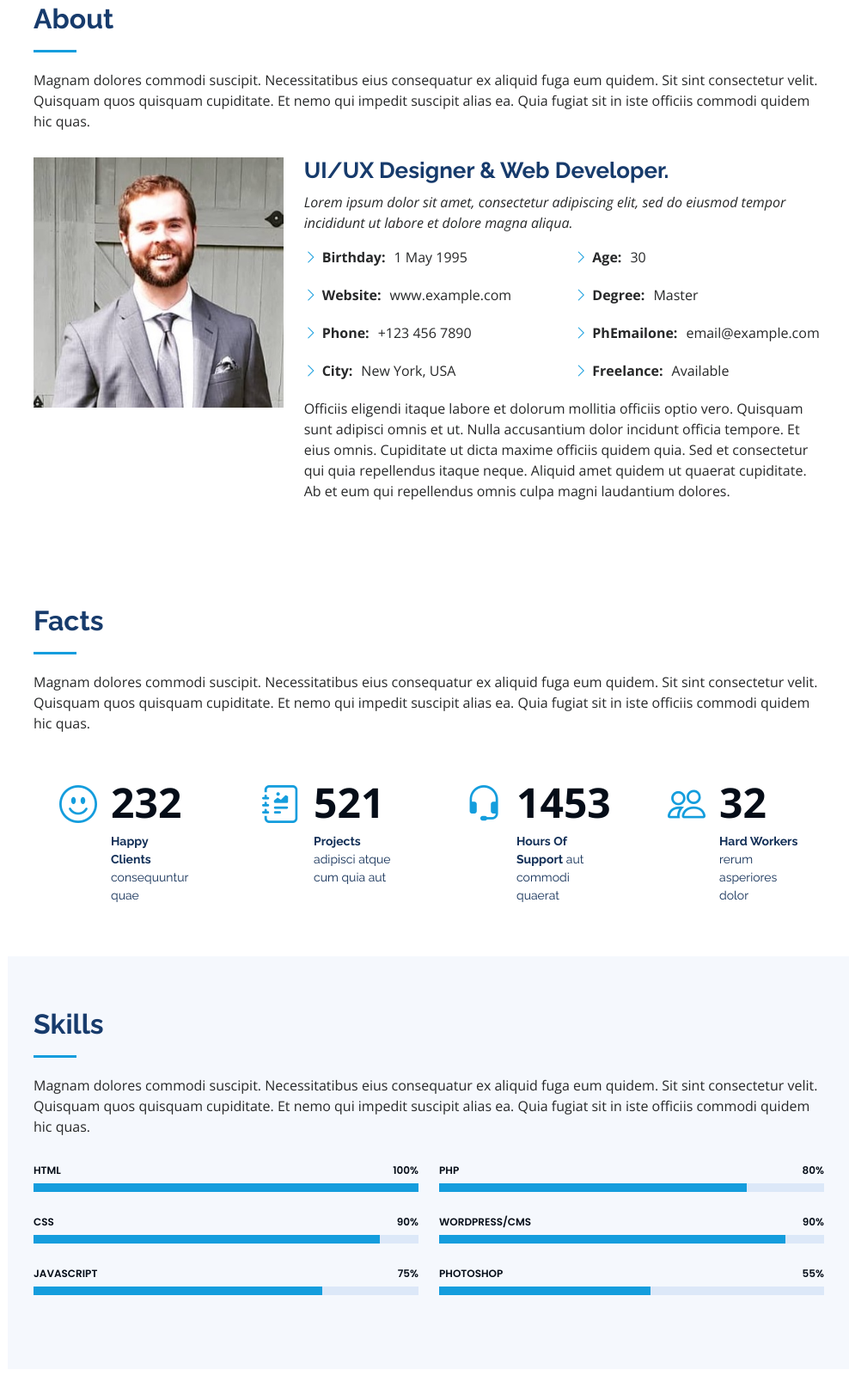
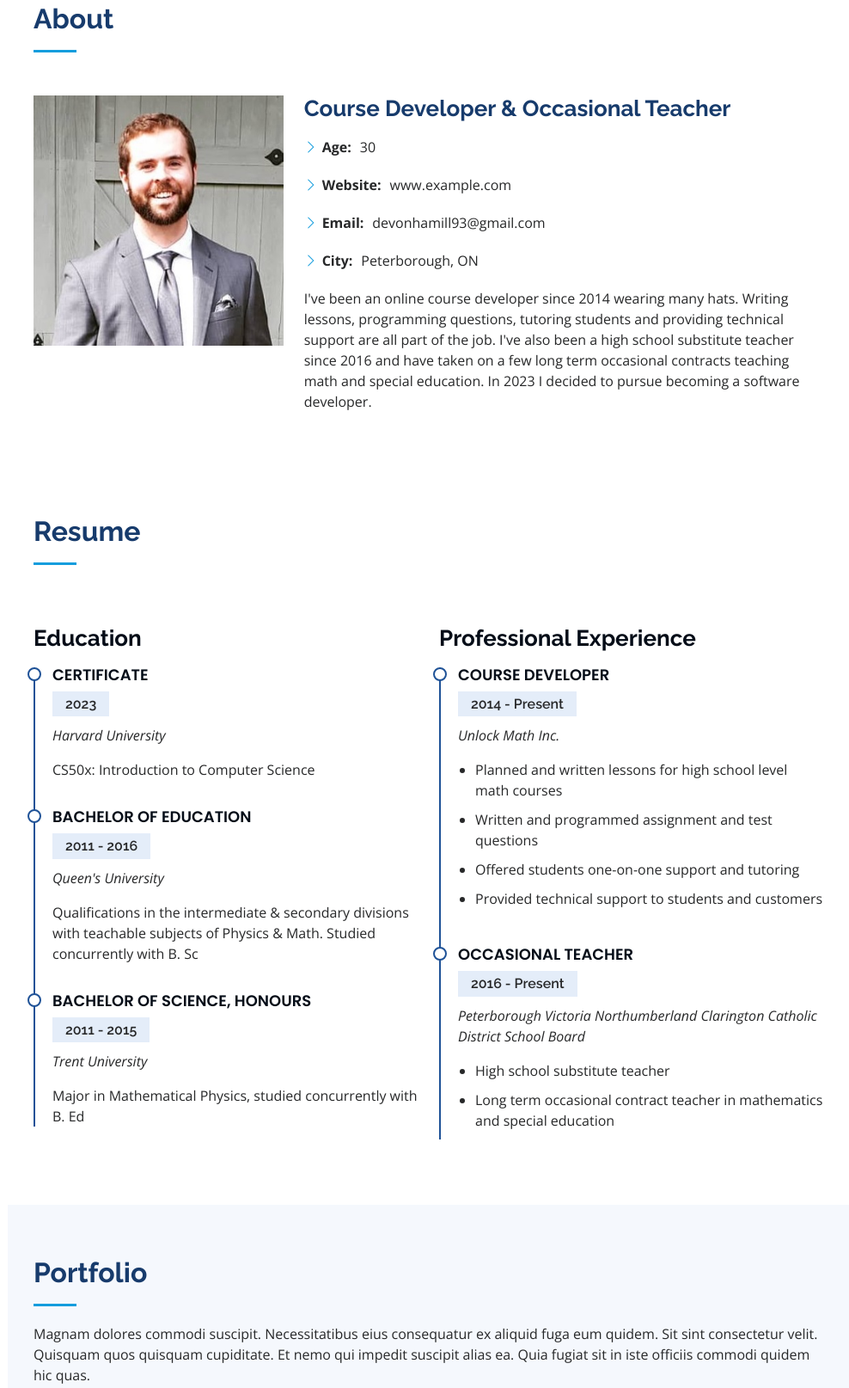
Before and after one commit to illham93/Personal-Portfolio, a plain HTML site: page index.html in a window 1280 px wide. Shown: the part 857-2471 px from the top of the page at 86% size, without its empty margins (291-1279 px from the left). Drawn offline with nearby package versions, Linux system fonts and the light colour scheme.

Commit message:
About, resume, and contact info

```diff
--- a/index.html
+++ b/index.html
@@ -52,8 +52,8 @@
         <img src="assets/img/profile-img.jpg" alt="" class="img-fluid rounded-circle">
         <h1 class="text-light"><a href="index.html">Devon Hamill</a></h1>
         <div class="social-links mt-3 text-center">
-          <a href="https://github.com/illham93" class="github"><i class="fa-brands fa-github"></i></a>
-          <a href="https://www.linkedin.com/in/devon-hamill-163b9b29a/" class="linkedin"><i class="bx bxl-linkedin"></i></a>
+          <a href="https://github.com/illham93" target="_blank" class="github"><i class="fa-brands fa-github"></i></a>
+          <a href="https://www.linkedin.com/in/devon-hamill-163b9b29a/" target="_blank" class="linkedin"><i class="bx bxl-linkedin"></i></a>
         </div>
       </div>
 
@@ -63,7 +63,7 @@
           <li><a href="#about" class="nav-link scrollto"><i class="bx bx-user"></i> <span>About</span></a></li>
           <li><a href="#resume" class="nav-link scrollto"><i class="bx bx-file-blank"></i> <span>Resume</span></a></li>
           <li><a href="#portfolio" class="nav-link scrollto"><i class="bx bx-book-content"></i> <span>Portfolio</span></a></li>
-          <li><a href="#services" class="nav-link scrollto"><i class="bx bx-server"></i> <span>Services</span></a></li>
+          <!-- <li><a href="#services" class="nav-link scrollto"><i class="bx bx-server"></i> <span>Services</span></a></li> -->
           <li><a href="#contact" class="nav-link scrollto"><i class="bx bx-envelope"></i> <span>Contact</span></a></li>
         </ul>
       </nav><!-- .nav-menu -->
@@ -73,8 +73,8 @@
   <!-- ======= Hero Section ======= -->
   <section id="hero" class="d-flex flex-column justify-content-center align-items-center">
     <div class="hero-container" data-aos="fade-in">
-      <h1>Alex Smith</h1>
-      <p>I'm <span class="typed" data-typed-items="Designer, Developer, Freelancer, Photographer"></span></p>
+      <h1>Devon Hamill</h1>
+      <p><span class="typed" data-typed-items="Developer, Teacher"></span></p>
     </div>
   </section><!-- End Hero -->
 
@@ -86,7 +86,7 @@
 
         <div class="section-title">
           <h2>About</h2>
-          <p>Magnam dolores commodi suscipit. Necessitatibus eius consequatur ex aliquid fuga eum quidem. Sit sint consectetur velit. Quisquam quos quisquam cupiditate. Et nemo qui impedit suscipit alias ea. Quia fugiat sit in iste officiis commodi quidem hic quas.</p>
+          <!-- <p>I've been an online course developer since 2014 wearing many hats. Writing lessons, programming questions, tutoring students and providing technical support are all part of the job. I've also been a high school substitute teacher since 2016 and have taken on a few long term occasional contracts teaching math and special education. In 2023 I decided to pursue becoming a software developer.</p> -->
         </div>
 
         <div class="row">
@@ -94,20 +94,21 @@
             <img src="assets/img/profile-img.jpg" class="img-fluid" alt="">
           </div>
           <div class="col-lg-8 pt-4 pt-lg-0 content" data-aos="fade-left">
-            <h3>UI/UX Designer &amp; Web Developer.</h3>
+            <h3>Course Developer &amp; Occasional Teacher</h3>
             <p class="fst-italic">
-              Lorem ipsum dolor sit amet, consectetur adipiscing elit, sed do eiusmod tempor incididunt ut labore et dolore
-              magna aliqua.
+              <!-- Lorem ipsum dolor sit amet, consectetur adipiscing elit, sed do eiusmod tempor incididunt ut labore et dolore
+              magna aliqua. -->
             </p>
             <div class="row">
               <div class="col-lg-6">
                 <ul>
-                  <li><i class="bi bi-chevron-right"></i> <strong>Birthday:</strong> <span>1 May 1995</span></li>
+                  <li><i class="bi bi-chevron-right"></i> <strong>Age:</strong> <span>30</span></li>
                   <li><i class="bi bi-chevron-right"></i> <strong>Website:</strong> <span>www.example.com</span></li>
-                  <li><i class="bi bi-chevron-right"></i> <strong>Phone:</strong> <span>+123 456 7890</span></li>
-                  <li><i class="bi bi-chevron-right"></i> <strong>City:</strong> <span>New York, USA</span></li>
+                  <li><i class="bi bi-chevron-right"></i> <strong>Email:</strong> <span>devonhamill93@gmail.com</span></li>
+                  <li><i class="bi bi-chevron-right"></i> <strong>City:</strong> <span>Peterborough, ON</span></li>
                 </ul>
               </div>
+              <!--
               <div class="col-lg-6">
                 <ul>
                   <li><i class="bi bi-chevron-right"></i> <strong>Age:</strong> <span>30</span></li>
@@ -116,10 +117,10 @@
                   <li><i class="bi bi-chevron-right"></i> <strong>Freelance:</strong> <span>Available</span></li>
                 </ul>
               </div>
+              -->
             </div>
             <p>
-              Officiis eligendi itaque labore et dolorum mollitia officiis optio vero. Quisquam sunt adipisci omnis et ut. Nulla accusantium dolor incidunt officia tempore. Et eius omnis.
-              Cupiditate ut dicta maxime officiis quidem quia. Sed et consectetur qui quia repellendus itaque neque. Aliquid amet quidem ut quaerat cupiditate. Ab et eum qui repellendus omnis culpa magni laudantium dolores.
+              I've been an online course developer since 2014 wearing many hats. Writing lessons, programming questions, tutoring students and providing technical support are all part of the job. I've also been a high school substitute teacher since 2016 and have taken on a few long term occasional contracts teaching math and special education. In 2023 I decided to pursue becoming a software developer.
             </p>
           </div>
         </div>
@@ -127,7 +128,7 @@
       </div>
     </section><!-- End About Section -->
 
-    <!-- ======= Facts Section ======= -->
+    <!-- ======= Facts Section =======
     <section id="facts" class="facts">
       <div class="container">
 
@@ -173,9 +174,9 @@
         </div>
 
       </div>
-    </section><!-- End Facts Section -->
+    </section> End Facts Section -->
 
-    <!-- ======= Skills Section ======= -->
+    <!-- ======= Skills Section =======
     <section id="skills" class="skills section-bg">
       <div class="container">
 
@@ -239,7 +240,7 @@
         </div>
 
       </div>
-    </section><!-- End Skills Section -->
+    </section> End Skills Section -->
 
     <!-- ======= Resume Section ======= -->
     <section id="resume" class="resume">
@@ -247,58 +248,62 @@
 
         <div class="section-title">
           <h2>Resume</h2>
-          <p>Magnam dolores commodi suscipit. Necessitatibus eius consequatur ex aliquid fuga eum quidem. Sit sint consectetur velit. Quisquam quos quisquam cupiditate. Et nemo qui impedit suscipit alias ea. Quia fugiat sit in iste officiis commodi quidem hic quas.</p>
+          <!-- <p>Magnam dolores commodi suscipit. Necessitatibus eius consequatur ex aliquid fuga eum quidem. Sit sint consectetur velit. Quisquam quos quisquam cupiditate. Et nemo qui impedit suscipit alias ea. Quia fugiat sit in iste officiis commodi quidem hic quas.</p> -->
         </div>
 
         <div class="row">
           <div class="col-lg-6" data-aos="fade-up">
-            <h3 class="resume-title">Sumary</h3>
+            <!-- <h3 class="resume-title">Sumamry</h3>
             <div class="resume-item pb-0">
-              <h4>Alex Smith</h4>
+              <h4>Devon Hamill</h4>
               <p><em>Innovative and deadline-driven Graphic Designer with 3+ years of experience designing and developing user-centered digital/print marketing material from initial concept to final, polished deliverable.</em></p>
               <ul>
                 <li>Portland par 127,Orlando, FL</li>
                 <li>(123) 456-7891</li>
                 <li>alice.barkley@example.com</li>
               </ul>
-            </div>
+            </div> -->
 
             <h3 class="resume-title">Education</h3>
             <div class="resume-item">
-              <h4>Master of Fine Arts &amp; Graphic Design</h4>
-              <h5>2015 - 2016</h5>
-              <p><em>Rochester Institute of Technology, Rochester, NY</em></p>
-              <p>Qui deserunt veniam. Et sed aliquam labore tempore sed quisquam iusto autem sit. Ea vero voluptatum qui ut dignissimos deleniti nerada porti sand markend</p>
+              <h4>Certificate</h4>
+              <h5>2023</h5>
+              <p><em>Harvard University</em></p>
+              <p>CS50x: Introduction to Computer Science</p>
             </div>
             <div class="resume-item">
-              <h4>Bachelor of Fine Arts &amp; Graphic Design</h4>
-              <h5>2010 - 2014</h5>
-              <p><em>Rochester Institute of Technology, Rochester, NY</em></p>
-              <p>Quia nobis sequi est occaecati aut. Repudiandae et iusto quae reiciendis et quis Eius vel ratione eius unde vitae rerum voluptates asperiores voluptatem Earum molestiae consequatur neque etlon sader mart dila</p>
+              <h4>Bachelor of Education</h4>
+              <h5>2011 - 2016</h5>
+              <p><em>Queen's University</em></p>
+              <p>Qualifications in the intermediate & secondary divisions with teachable subjects of Physics & Math. Studied concurrently with B. Sc</p>
+            </div>
+            <div class="resume-item">
+              <h4>Bachelor of Science, Honours</h4>
+              <h5>2011 - 2015</h5>
+              <p><em>Trent University</em></p>
+              <p>Major in Mathematical Physics, studied concurrently with B. Ed</p>
             </div>
           </div>
           <div class="col-lg-6" data-aos="fade-up" data-aos-delay="100">
             <h3 class="resume-title">Professional Experience</h3>
             <div class="resume-item">
-              <h4>Senior graphic design specialist</h4>
-              <h5>2019 - Present</h5>
-              <p><em>Experion, New York, NY </em></p>
+              <h4>Course Developer</h4>
+              <h5>2014 - Present</h5>
+              <p><em>Unlock Math Inc.</em></p>
               <ul>
-                <li>Lead in the design, development, and implementation of the graphic, layout, and production communication materials</li>
-                <li>Delegate tasks to the 7 members of the design team and provide counsel on all aspects of the project. </li>
-                <li>Supervise the assessment of all graphic materials in order to ensure quality and accuracy of the design</li>
-                <li>Oversee the efficient use of production project budgets ranging from $2,000 - $25,000</li>
+                <li>Planned and written lessons for high school level math courses</li>
+                <li>Written and programmed assignment and test questions</li>
+                <li>Offered students one-on-one support and tutoring</li>
+                <li>Provided technical support to students and customers</li>
               </ul>
             </div>
             <div class="resume-item">
-              <h4>Graphic design specialist</h4>
-              <h5>2017 - 2018</h5>
-              <p><em>Stepping Stone Advertising, New York, NY</em></p>
+              <h4>Occasional Teacher</h4>
+              <h5>2016 - Present</h5>
+              <p><em>Peterborough Victoria Northumberland Clarington Catholic District School Board</em></p>
               <ul>
-                <li>Developed numerous marketing programs (logos, brochures,infographics, presentations, and advertisements).</li>
-                <li>Managed up to 5 projects or tasks at a given time while under pressure</li>
-                <li>Recommended and consulted with clients on the most appropriate graphic design</li>
-                <li>Created 4+ design presentations and proposals a month for clients and account managers</li>
+                <li>High school substitute teacher</li>
+                <li>Long term occasional contract teacher in mathematics and special education</li>
               </ul>
             </div>
           </div>
@@ -424,7 +429,7 @@
       </div>
     </section><!-- End Portfolio Section -->
 
-    <!-- ======= Services Section ======= -->
+    <!-- ======= Services Section =======
     <section id="services" class="services">
       <div class="container">
 
@@ -467,9 +472,9 @@
         </div>
 
       </div>
-    </section><!-- End Services Section -->
+    </section> End Services Section -->
 
-    <!-- ======= Testimonials Section ======= -->
+    <!-- ======= Testimonials Section =======
     <section id="testimonials" class="testimonials section-bg">
       <div class="container">
 
@@ -492,7 +497,7 @@
                 <h3>Saul Goodman</h3>
                 <h4>Ceo &amp; Founder</h4>
               </div>
-            </div><!-- End testimonial item -->
+            </div>
 
             <div class="swiper-slide">
               <div class="testimonial-item" data-aos="fade-up" data-aos-delay="100">
@@ -505,7 +510,7 @@
                 <h3>Sara Wilsson</h3>
                 <h4>Designer</h4>
               </div>
-            </div><!-- End testimonial item -->
+            </div>
 
             <div class="swiper-slide">
               <div class="testimonial-item" data-aos="fade-up" data-aos-delay="200">
@@ -518,7 +523,7 @@
                 <h3>Jena Karlis</h3>
                 <h4>Store Owner</h4>
               </div>
-            </div><!-- End testimonial item -->
+            </div>
 
             <div class="swiper-slide">
               <div class="testimonial-item" data-aos="fade-up" data-aos-delay="300">
@@ -531,7 +536,7 @@
                 <h3>Matt Brandon</h3>
                 <h4>Freelancer</h4>
               </div>
-            </div><!-- End testimonial item -->
+            </div>
 
             <div class="swiper-slide">
               <div class="testimonial-item" data-aos="fade-up" data-aos-delay="400">
@@ -544,14 +549,14 @@
                 <h3>John Larson</h3>
                 <h4>Entrepreneur</h4>
               </div>
-            </div><!-- End testimonial item -->
+            </div>
 
           </div>
           <div class="swiper-pagination"></div>
         </div>
 
       </div>
-    </section><!-- End Testimonials Section -->
+    </section> End Testimonials Section -->
 
     <!-- ======= Contact Section ======= -->
     <section id="contact" class="contact">
@@ -559,37 +564,37 @@
 
         <div class="section-title">
           <h2>Contact</h2>
-          <p>Magnam dolores commodi suscipit. Necessitatibus eius consequatur ex aliquid fuga eum quidem. Sit sint consectetur velit. Quisquam quos quisquam cupiditate. Et nemo qui impedit suscipit alias ea. Quia fugiat sit in iste officiis commodi quidem hic quas.</p>
+          <!-- <p>Magnam dolores commodi suscipit. Necessitatibus eius consequatur ex aliquid fuga eum quidem. Sit sint consectetur velit. Quisquam quos quisquam cupiditate. Et nemo qui impedit suscipit alias ea. Quia fugiat sit in iste officiis commodi quidem hic quas.</p> -->
         </div>
 
         <div class="row" data-aos="fade-in">
 
-          <div class="col-lg-5 d-flex align-items-stretch">
+          <div class="col-xs-6 col-lg-12 d-flex align-items-stretch">
             <div class="info">
-              <div class="address">
+              <!-- <div class="address">
                 <i class="bi bi-geo-alt"></i>
                 <h4>Location:</h4>
                 <p>A108 Adam Street, New York, NY 535022</p>
-              </div>
+              </div> -->
 
               <div class="email">
                 <i class="bi bi-envelope"></i>
                 <h4>Email:</h4>
-                <p>info@example.com</p>
+                <p>devonhamill93@gmail.com</p>
               </div>
 
-              <div class="phone">
+              <!-- <div class="phone">
                 <i class="bi bi-phone"></i>
                 <h4>Call:</h4>
                 <p>+1 5589 55488 55s</p>
-              </div>
+              </div> -->
 
-              <iframe src="https://www.google.com/maps/embed?pb=!1m14!1m8!1m3!1d12097.433213460943!2d-74.0062269!3d40.7101282!3m2!1i1024!2i768!4f13.1!3m3!1m2!1s0x0%3A0xb89d1fe6bc499443!2sDowntown+Conference+Center!5e0!3m2!1smk!2sbg!4v1539943755621" frameborder="0" style="border:0; width: 100%; height: 290px;" allowfullscreen></iframe>
-            </div>
+              <!-- <iframe src="https://www.google.com/maps/embed?pb=!1m14!1m8!1m3!1d12097.433213460943!2d-74.0062269!3d40.7101282!3m2!1i1024!2i768!4f13.1!3m3!1m2!1s0x0%3A0xb89d1fe6bc499443!2sDowntown+Conference+Center!5e0!3m2!1smk!2sbg!4v1539943755621" frameborder="0" style="border:0; width: 100%; height: 290px;" allowfullscreen></iframe>
+            </div> -->
 
           </div>
 
-          <div class="col-lg-7 mt-5 mt-lg-0 d-flex align-items-stretch">
+          <div class="col-xs-6 col-lg-7 mt-5 mt-lg-0 d-flex align-items-stretch">
             <form action="forms/contact.php" method="post" role="form" class="php-email-form">
               <div class="row">
                 <div class="form-group col-md-6">
@@ -637,6 +642,7 @@
         <!-- Licensing information: https://bootstrapmade.com/license/ -->
         <!-- Purchase the pro version with working PHP/AJAX contact form: https://bootstrapmade.com/iportfolio-bootstrap-portfolio-websites-template/ -->
         Designed by <a href="https://bootstrapmade.com/">BootstrapMade</a>
+        <p>Part of <a href="https://www.altcademy.com">Altcademy</a>'s Full Stack Web Development Program</p>
       </div>
     </div>
   </footer><!-- End  Footer -->
```
